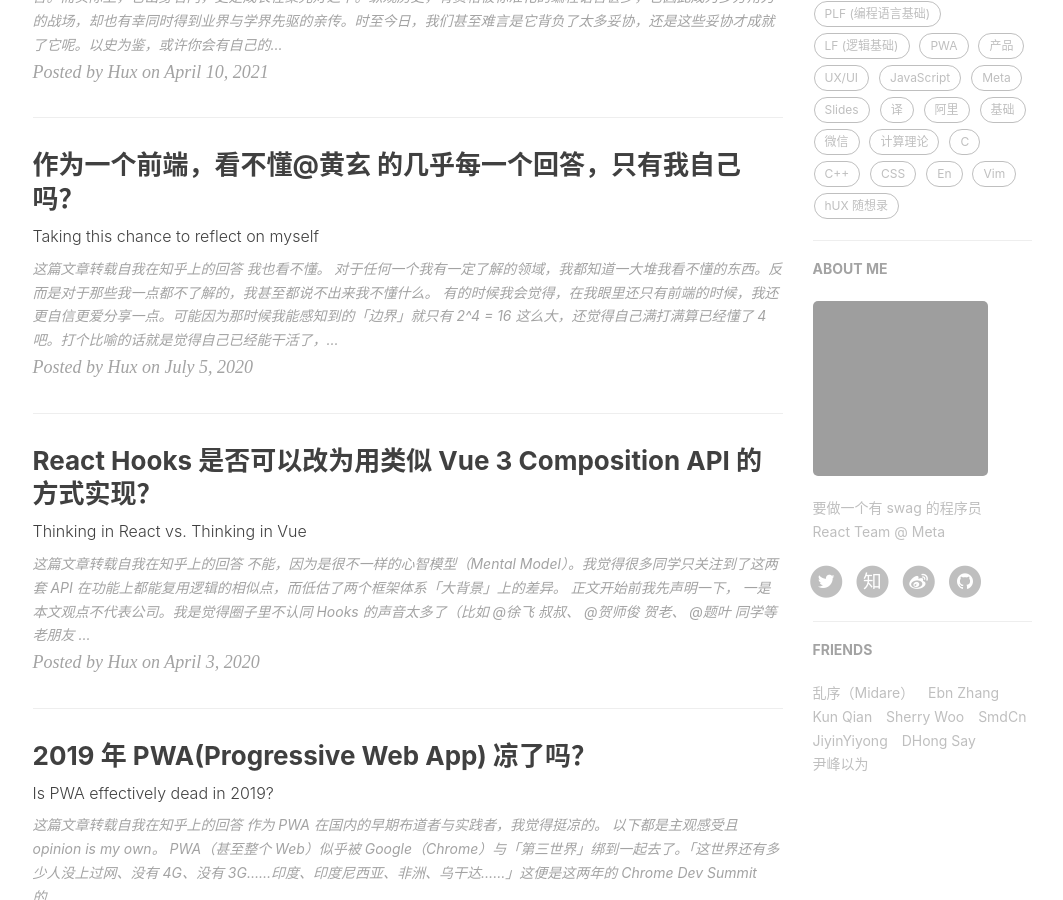
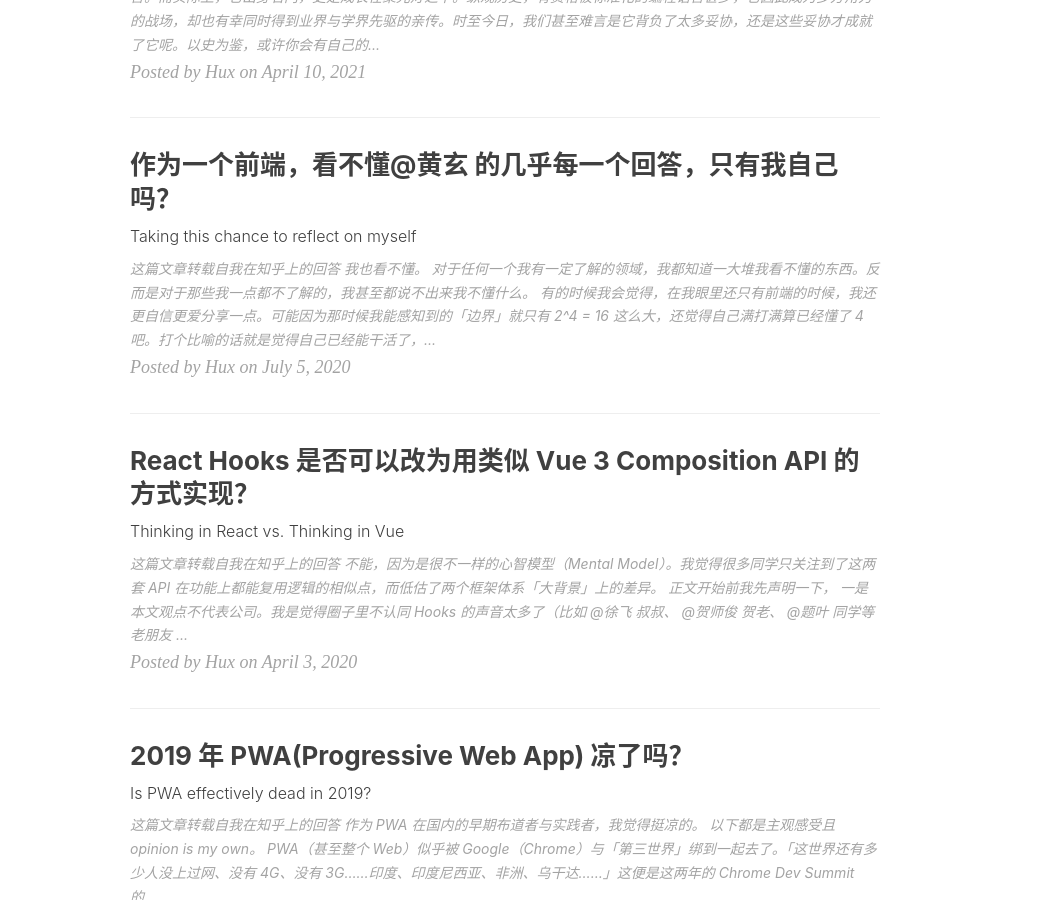
Before and after one commit to MagicVsOne/MagicVsOne.github.io, a Jekyll site: the page built from index.html, in a window 1280 px wide and 900 px high, scrolled down 550 px. Shown: the whole window, without its empty margins (135-1198 px from the left). Built offline with Jekyll 4.4.1, drawn with Linux system fonts in a browser that asks for light colours; nearby versions of some CDN libraries; the list of posts is cut into pages by our own code; comment, search, counter and statistics services are not loaded; grey boxes are pictures that could not be loaded.

Commit message:
修改博客信息

```diff
--- a/_config.yml
+++ b/_config.yml
@@ -1,10 +1,10 @@
 # Site settings
 title: 波粒二象性之三
-SEOTitle: 波粒二象性之三的博客 | Hux Blog
+SEOTitle: 波粒二象性之三的博客 | magicvsone Blog
 header-img: img/home-bg.jpg
-email: huxpro@gmail.com
-description: "这里是 @Hux波粒二象性之三 的个人博客，与你一起发现更大的世界 | 要做一个有 swag 的程序员"
-keyword: "波粒二象性之三, 波粒二象性之三的博客, 博客, 个人网站, 汽车电子, 嵌入式软件开发, linux, rtos, freertos, 超声波, 数字钥匙"
+email: cht_dev_ln@outlook.com
+description: "这里是 @波粒二象性之三 的个人博客，世事易变，希望能保持恒心 | 汽车电子行业嵌入式软件开发"
+keyword: "波粒二象性之三, 波粒二象性之三的博客, 博客, 个人网站, 汽车电子, 嵌入式软件开发, linux, rtos, freertos, 数字钥匙, CCC3.0, 苹果车钥匙方案, 超声波雷达"
 url: "https://magicvsone.github.io/"
 baseurl: "" # for example, '/blog' if your blog hosted on 'host/blog'
 
@@ -13,10 +13,10 @@ future: true
 
 # SNS settings
 RSS: false
-weibo_username: huxpro
-zhihu_username: huxpro
-github_username: huxpro
-twitter_username: huxpro
+#weibo_username: magicvsone
+#zhihu_username: magicvsone
+github_username: magicvsone
+#twitter_username: magicvsone
 #linkedin_username:  firstname-lastname-idxxxx
 
 # Build settings
@@ -58,7 +58,7 @@ kramdown:
       start_line: 1
 
 # Disqus settings
-disqus_username: hux
+disqus_username: magicvsone
 
 # Netease settings
 netease_comment: false
@@ -68,13 +68,13 @@ netease_comment: false
 # ba_track_id: [your track id]
 
 # Google Analytics
-ga_track_id: "UA-49627206-1" # Format: UA-xxxxxx-xx
-ga_domain: huangxuan.me
+#ga_track_id: "UA-49627206-1" # Format: UA-xxxxxx-xx
+#ga_domain: huangxuan.me
 
 # Sidebar settings
-sidebar: true # whether or not using Sidebar.
-sidebar-about-description: "要做一个有 swag 的程序员 <br> React Team @ Meta"
-sidebar-avatar: https://github.com/Huxpro.png # use absolute URL, seeing it's used in both `/` and `/about/`
+sidebar: false # whether or not using Sidebar.
+#sidebar-about-description: "要做一个有 swag 的程序员 <br> React Team @ Meta"
+#sidebar-avatar: https://github.com/magicvsone.png # use absolute URL, seeing it's used in both `/` and `/about/`
 
 # Featured Tags
 featured-tags: true # whether or not using Feature-Tags
@@ -90,12 +90,12 @@ page-mathjax: false
 # Friends
 friends:
   [
-    { title: "乱序（Midare）", href: "http://mida.re/" },
-    { title: "Ebn Zhang", href: "https://ebnbin.dev/" },
-    { title: "Kun Qian", href: "http://kunq.me" },
-    { title: "Sherry Woo", href: "https://sherrywoo.me/" },
-    { title: "SmdCn", href: "http://blog.smdcn.net" },
-    { title: "JiyinYiyong", href: "http://tiye.me/" },
-    { title: "DHong Say", href: "http://dhong.co" },
-    { title: "尹峰以为", href: "http://ingf.github.io/" },
+    # { title: "乱序（Midare）", href: "http://mida.re/" },
+    # { title: "Ebn Zhang", href: "https://ebnbin.dev/" },
+    # { title: "Kun Qian", href: "http://kunq.me" },
+    # { title: "Sherry Woo", href: "https://sherrywoo.me/" },
+    # { title: "SmdCn", href: "http://blog.smdcn.net" },
+    # { title: "JiyinYiyong", href: "http://tiye.me/" },
+    # { title: "DHong Say", href: "http://dhong.co" },
+    # { title: "尹峰以为", href: "http://ingf.github.io/" },
   ]
```
